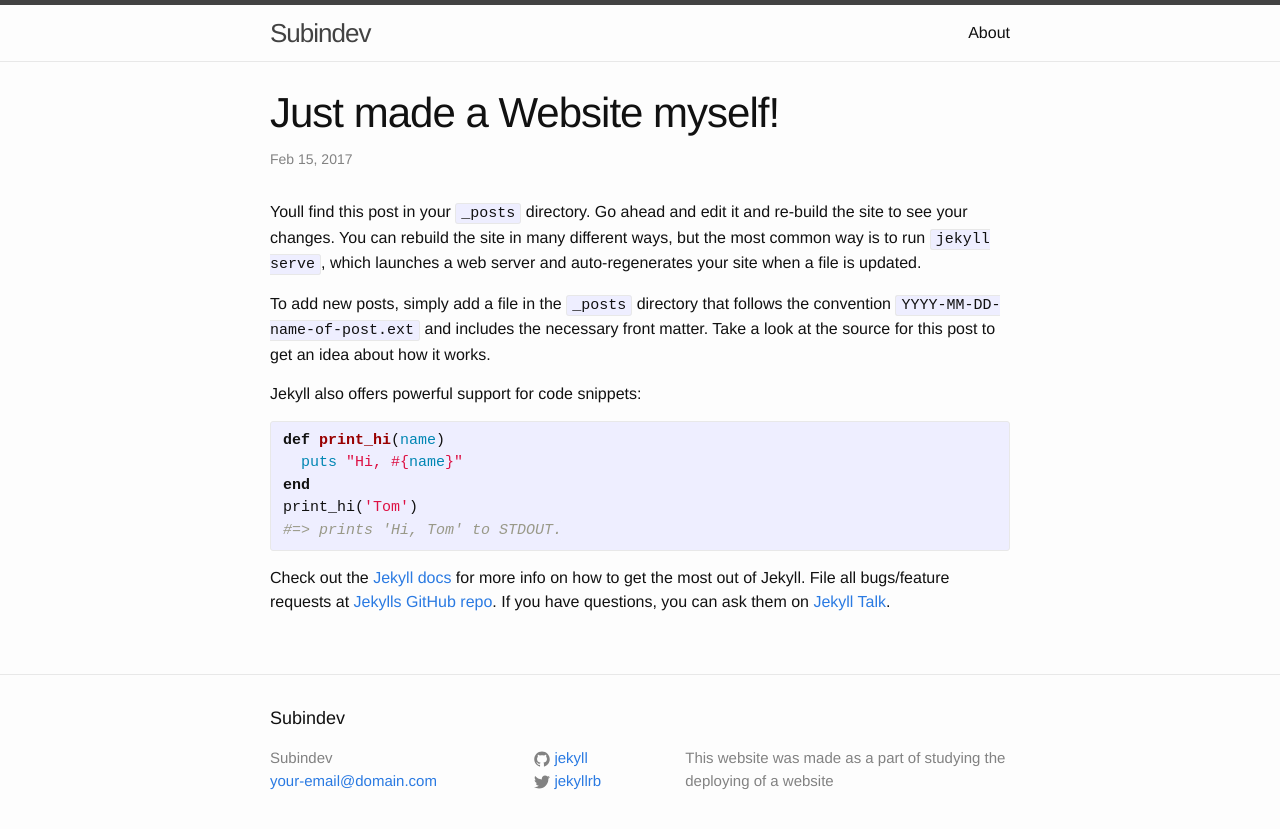
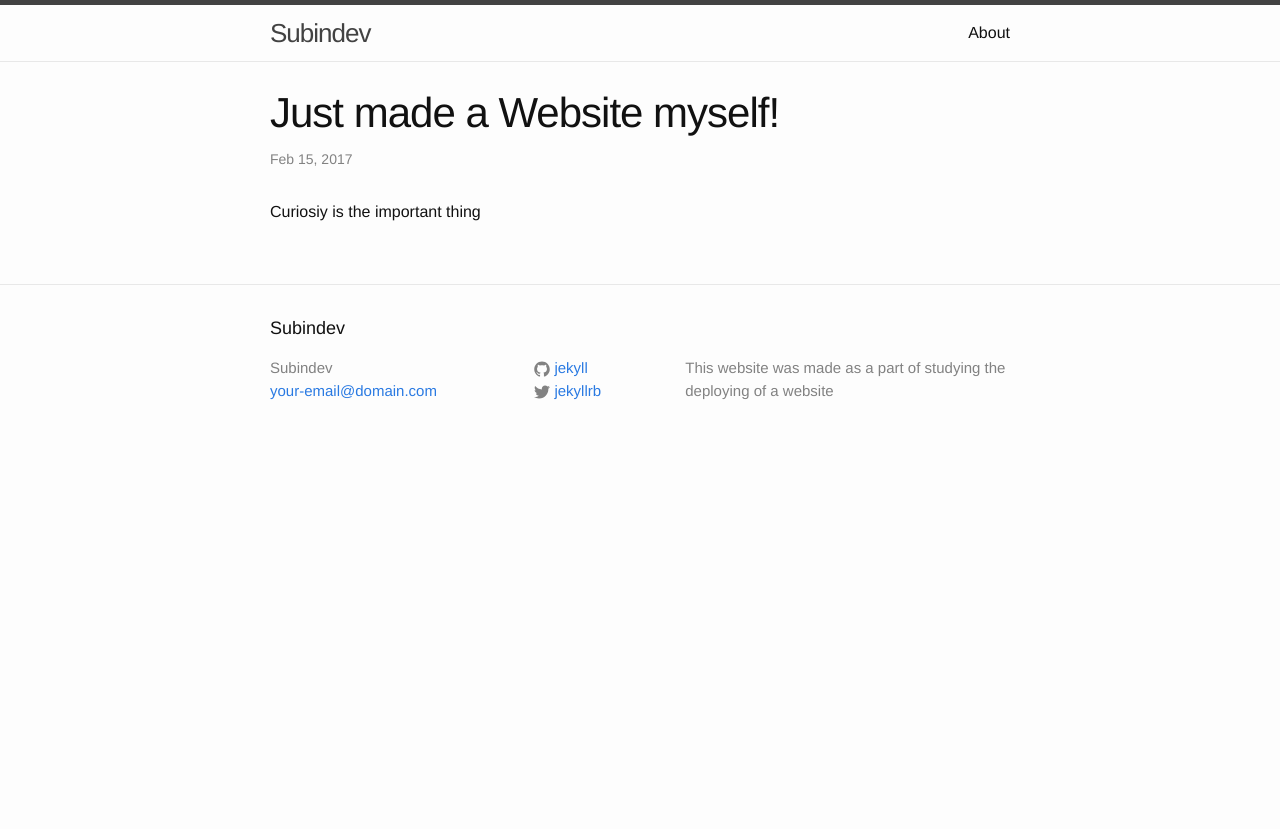
Before and after one commit to iamsubin/iamsubin.github.io, a Jekyll site: the page built from _posts/2017-02-15-welcome-to-jekyll.markdown, in a window 1280 px wide. Shown: the top 829 px of the page. Built offline with Jekyll 4.4.1, drawn with Linux system fonts in a browser that asks for light colours.

Commit message:
added curiosity

```diff
--- a/_posts/2017-02-15-welcome-to-jekyll.markdown
+++ b/_posts/2017-02-15-welcome-to-jekyll.markdown
@@ -4,21 +4,7 @@ title:  "Just made a Website myself!"
 date:   2017-02-15 06:03:39 -0500
 categories: jekyll update
 ---
-Youll find this post in your `_posts` directory. Go ahead and edit it and re-build the site to see your changes. You can rebuild the site in many different ways, but the most common way is to run `jekyll serve`, which launches a web server and auto-regenerates your site when a file is updated.
-
-To add new posts, simply add a file in the `_posts` directory that follows the convention `YYYY-MM-DD-name-of-post.ext` and includes the necessary front matter. Take a look at the source for this post to get an idea about how it works.
-
-Jekyll also offers powerful support for code snippets:
-
-{% highlight ruby %}
-def print_hi(name)
-  puts "Hi, #{name}"
-end
-print_hi('Tom')
-#=> prints 'Hi, Tom' to STDOUT.
-{% endhighlight %}
-
-Check out the [Jekyll docs][jekyll-docs] for more info on how to get the most out of Jekyll. File all bugs/feature requests at [Jekylls GitHub repo][jekyll-gh]. If you have questions, you can ask them on [Jekyll Talk][jekyll-talk].
+Curiosiy is the important thing
 
 [jekyll-docs]: http://jekyllrb.com/docs/home
 [jekyll-gh]:   https://github.com/jekyll/jekyll
```
